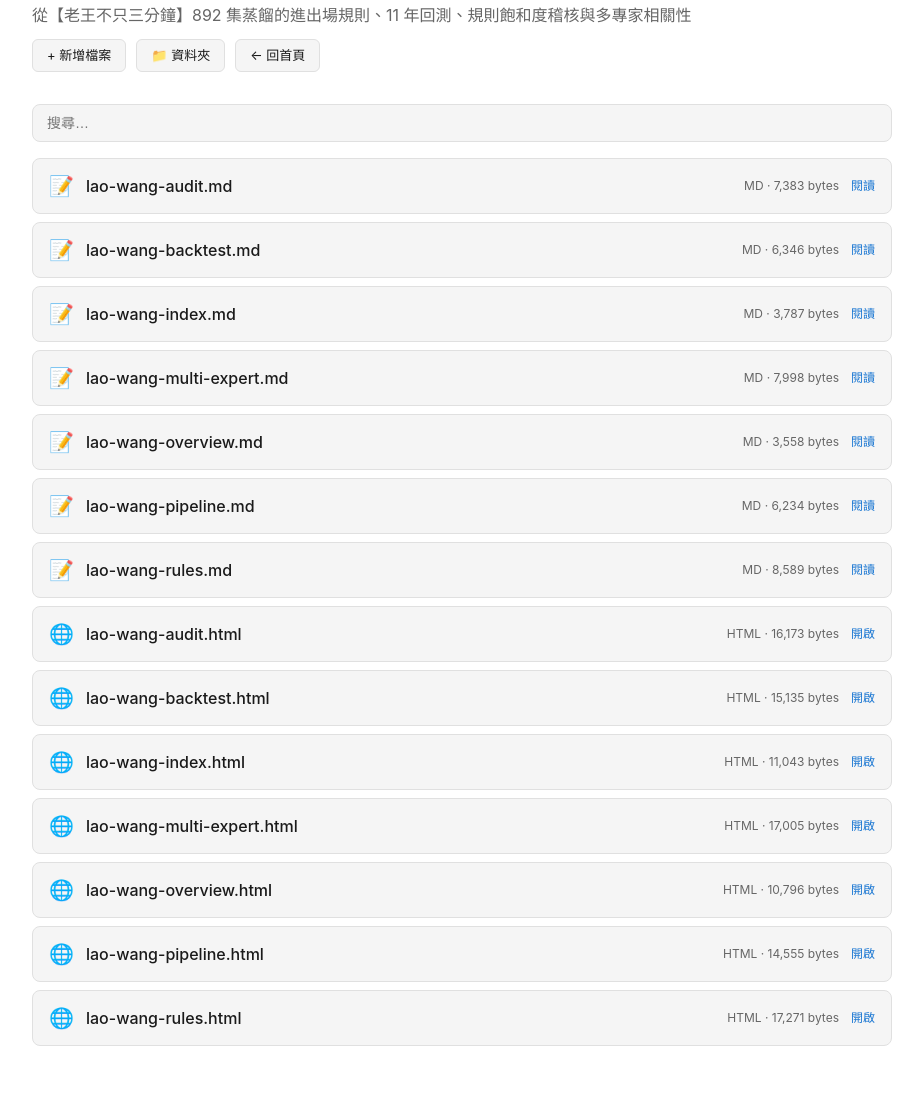
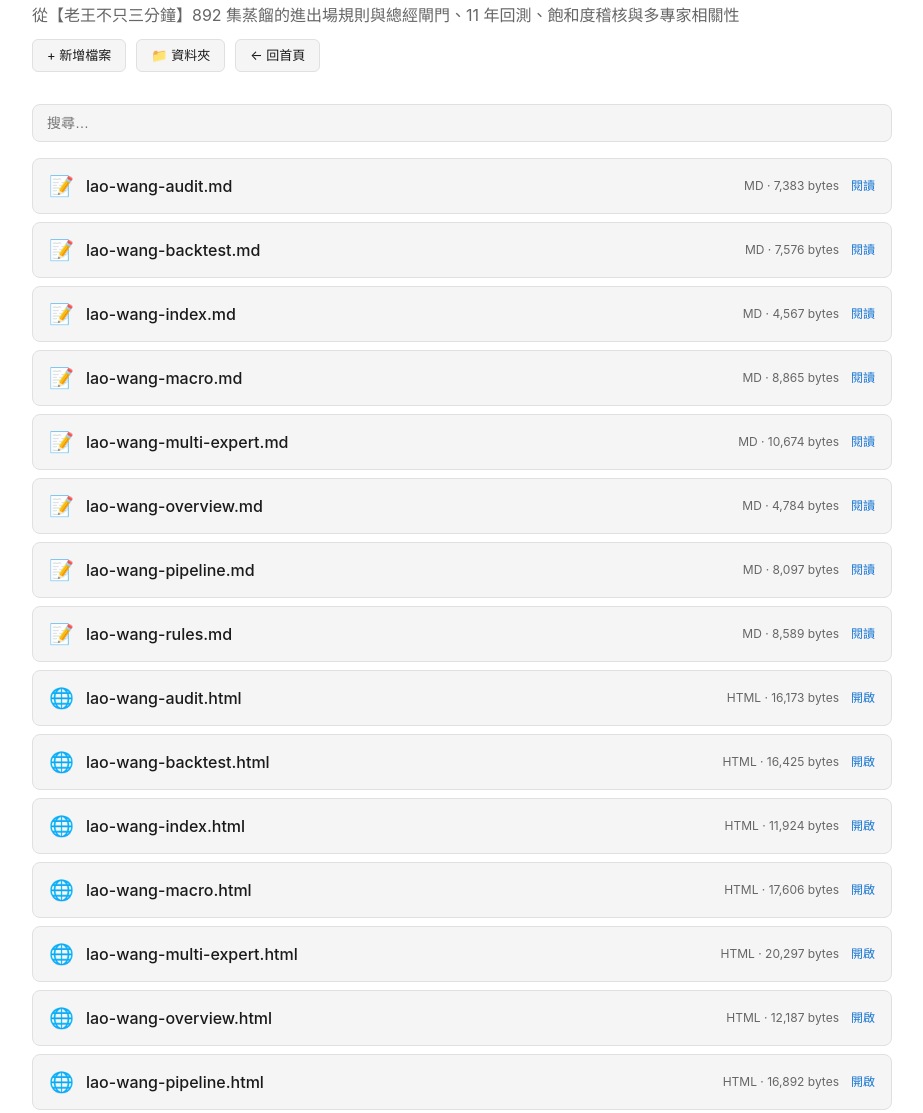
Before and after one commit to kilroy-utb/hub, a plain HTML site: page wiki/lao-wang-expert-system/index.html in a window 1280 px wide. Shown: the part 125-1238 px from the top of the page, without its empty margins (178-1101 px from the left). Drawn offline with Linux system fonts and the light colour scheme.

Commit message:
hub: auto-regenerate index.html

```diff
--- a/wiki/lao-wang-expert-system/index.html
+++ b/wiki/lao-wang-expert-system/index.html
@@ -114,7 +114,7 @@
 
     <header>
       <h1><span class="icon">📈</span> 老王 TA 專家系統</h1>
-      <p class="desc">從【老王不只三分鐘】892 集蒸餾的進出場規則、11 年回測、規則飽和度稽核與多專家相關性</p>
+      <p class="desc">從【老王不只三分鐘】892 集蒸餾的進出場規則與總經閘門、11 年回測、飽和度稽核與多專家相關性</p>
       <div class="actions">
         <a href="https://github.com/kilroy-utb/hub/new/main/wiki/lao-wang-expert-system?filename=wiki/lao-wang-expert-system/new-file.md" target="_blank" rel="noopener">+ 新增檔案</a>
         <a href="https://github.com/kilroy-utb/hub/tree/main/wiki/lao-wang-expert-system" target="_blank" rel="noopener">📁 資料夾</a>
@@ -134,31 +134,37 @@
       <div class="file-item">
         <span class="file-icon">📝</span>
         <span class="file-name">lao-wang-backtest.md</span>
-        <span class="file-meta">MD · 6,346 bytes</span>
+        <span class="file-meta">MD · 7,576 bytes</span>
         <a class="file-link" href="https://github.com/kilroy-utb/hub/blob/main/wiki/lao-wang-expert-system/lao-wang-backtest.md" target="_blank" rel="noopener">閱讀</a>
       </div>
       <div class="file-item">
         <span class="file-icon">📝</span>
         <span class="file-name">lao-wang-index.md</span>
-        <span class="file-meta">MD · 3,787 bytes</span>
+        <span class="file-meta">MD · 4,567 bytes</span>
         <a class="file-link" href="https://github.com/kilroy-utb/hub/blob/main/wiki/lao-wang-expert-system/lao-wang-index.md" target="_blank" rel="noopener">閱讀</a>
       </div>
       <div class="file-item">
         <span class="file-icon">📝</span>
+        <span class="file-name">lao-wang-macro.md</span>
+        <span class="file-meta">MD · 8,865 bytes</span>
+        <a class="file-link" href="https://github.com/kilroy-utb/hub/blob/main/wiki/lao-wang-expert-system/lao-wang-macro.md" target="_blank" rel="noopener">閱讀</a>
+      </div>
+      <div class="file-item">
+        <span class="file-icon">📝</span>
         <span class="file-name">lao-wang-multi-expert.md</span>
-        <span class="file-meta">MD · 7,998 bytes</span>
+        <span class="file-meta">MD · 10,674 bytes</span>
         <a class="file-link" href="https://github.com/kilroy-utb/hub/blob/main/wiki/lao-wang-expert-system/lao-wang-multi-expert.md" target="_blank" rel="noopener">閱讀</a>
       </div>
       <div class="file-item">
         <span class="file-icon">📝</span>
         <span class="file-name">lao-wang-overview.md</span>
-        <span class="file-meta">MD · 3,558 bytes</span>
+        <span class="file-meta">MD · 4,784 bytes</span>
         <a class="file-link" href="https://github.com/kilroy-utb/hub/blob/main/wiki/lao-wang-expert-system/lao-wang-overview.md" target="_blank" rel="noopener">閱讀</a>
       </div>
       <div class="file-item">
         <span class="file-icon">📝</span>
         <span class="file-name">lao-wang-pipeline.md</span>
-        <span class="file-meta">MD · 6,234 bytes</span>
+        <span class="file-meta">MD · 8,097 bytes</span>
         <a class="file-link" href="https://github.com/kilroy-utb/hub/blob/main/wiki/lao-wang-expert-system/lao-wang-pipeline.md" target="_blank" rel="noopener">閱讀</a>
       </div>
       <div class="file-item">
@@ -176,31 +182,37 @@
       <div class="file-item">
         <span class="file-icon">🌐</span>
         <span class="file-name">lao-wang-backtest.html</span>
-        <span class="file-meta">HTML · 15,135 bytes</span>
+        <span class="file-meta">HTML · 16,425 bytes</span>
         <a class="file-link" href="./lao-wang-backtest.html" target="_blank" rel="noopener">開啟</a>
       </div>
       <div class="file-item">
         <span class="file-icon">🌐</span>
         <span class="file-name">lao-wang-index.html</span>
-        <span class="file-meta">HTML · 11,043 bytes</span>
+        <span class="file-meta">HTML · 11,924 bytes</span>
         <a class="file-link" href="./lao-wang-index.html" target="_blank" rel="noopener">開啟</a>
       </div>
       <div class="file-item">
         <span class="file-icon">🌐</span>
+        <span class="file-name">lao-wang-macro.html</span>
+        <span class="file-meta">HTML · 17,606 bytes</span>
+        <a class="file-link" href="./lao-wang-macro.html" target="_blank" rel="noopener">開啟</a>
+      </div>
+      <div class="file-item">
+        <span class="file-icon">🌐</span>
         <span class="file-name">lao-wang-multi-expert.html</span>
-        <span class="file-meta">HTML · 17,005 bytes</span>
+        <span class="file-meta">HTML · 20,297 bytes</span>
         <a class="file-link" href="./lao-wang-multi-expert.html" target="_blank" rel="noopener">開啟</a>
       </div>
       <div class="file-item">
         <span class="file-icon">🌐</span>
         <span class="file-name">lao-wang-overview.html</span>
-        <span class="file-meta">HTML · 10,796 bytes</span>
+        <span class="file-meta">HTML · 12,187 bytes</span>
         <a class="file-link" href="./lao-wang-overview.html" target="_blank" rel="noopener">開啟</a>
       </div>
       <div class="file-item">
         <span class="file-icon">🌐</span>
         <span class="file-name">lao-wang-pipeline.html</span>
-        <span class="file-meta">HTML · 14,555 bytes</span>
+        <span class="file-meta">HTML · 16,892 bytes</span>
         <a class="file-link" href="./lao-wang-pipeline.html" target="_blank" rel="noopener">開啟</a>
       </div>
       <div class="file-item">
```
Also changed, not shown: index.html (+3 -3 lines).
